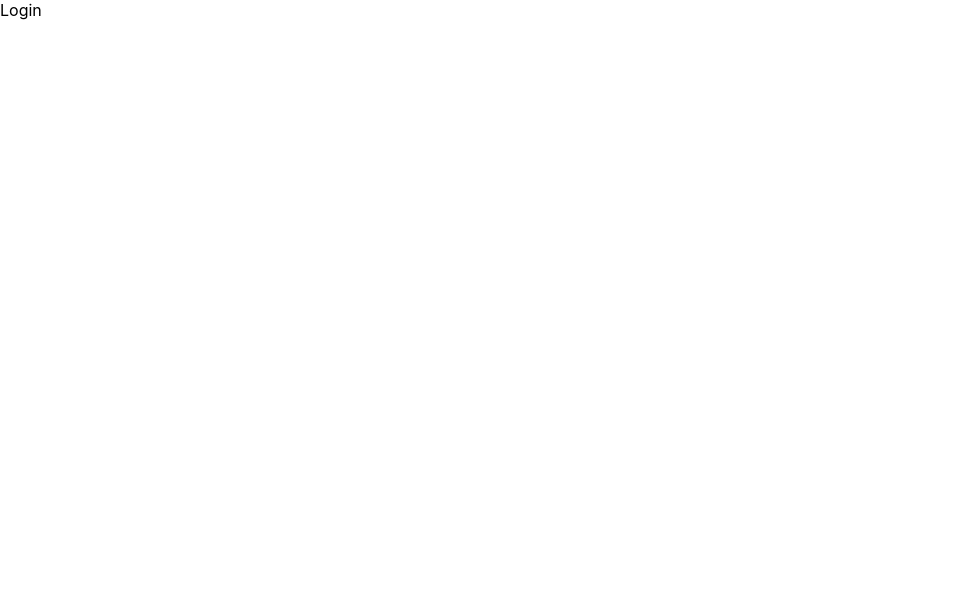
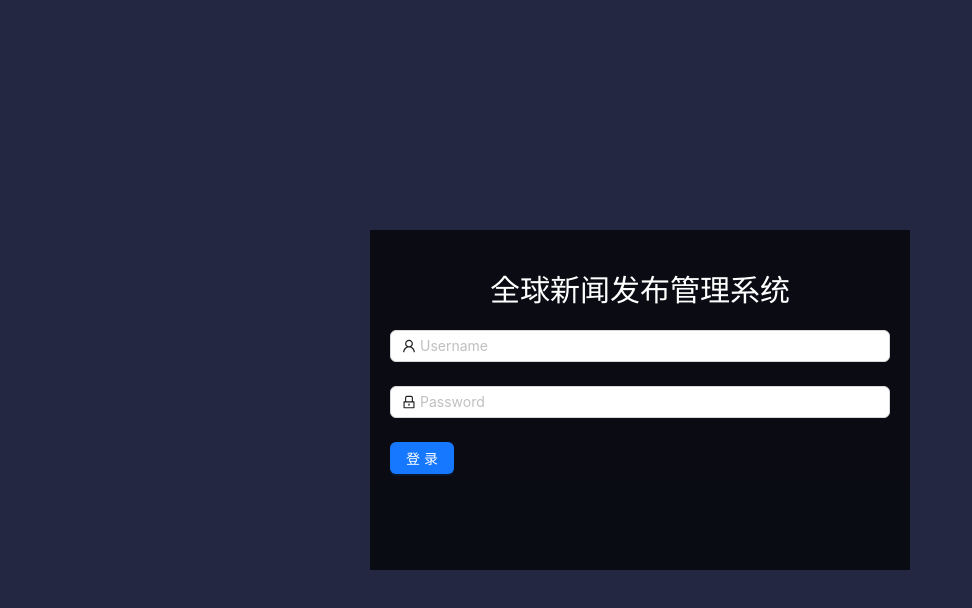
Before and after one commit to XGD1119363048/LearningReact-newssystem, a React (Create React App) app: page /#/login in a window 1280 px wide. Shown: the top 608 px of the page, without its empty margins (0-972 px from the left). Built offline with nearby package versions, Linux system fonts and the light colour scheme.

Commit message:
Login page static add

```diff
--- a/src/components/sandbox/TopHeader.js
+++ b/src/components/sandbox/TopHeader.js
@@ -1,4 +1,5 @@
 import React, { useState } from 'react'
+import { useNavigate } from 'react-router-dom'
 import {
   MenuFoldOutlined,
   MenuUnfoldOutlined,
@@ -13,6 +14,8 @@ export default function TopHeader() {
   const {
     token: { colorBgContainer },
   } = theme.useToken();
+
+  const navigate = useNavigate()
 
   const items = [
     {
@@ -48,7 +51,14 @@ export default function TopHeader() {
         float: 'right'
       }}>
         <span>欢迎admin回来</span>
-        <Dropdown menu={{ items }}>
+        <Dropdown menu={{ items, onClick: ({ key }) => {
+          if (key === '2') {
+            localStorage.removeItem('token')
+            navigate('/login', {
+              replace: true
+            })
+          }
+        } }}>
           <Avatar size="large" icon={<UserOutlined />} />
         </Dropdown>
       </div>
--- a/src/views/login/Login.css
+++ b/src/views/login/Login.css
@@ -0,0 +1,19 @@
+.formContainer {
+  position: fixed;
+  background-color: rgba(0, 0, 0, 0.7);
+  width: 500px;
+  height: 300px;
+  top: 50%;
+  left: 50%;
+  transform: translate(-50%, -50%);
+  padding: 20px;
+  z-index: 100;
+}
+
+.loginTitle {
+  text-align: center;
+  height: 80px;
+  line-height: 80px;
+  font-size: 30px;
+  color: white;
+}
--- a/src/views/login/Login.js
+++ b/src/views/login/Login.js
@@ -1,7 +1,60 @@
 import React from 'react'
+import { Button, Form, Input } from 'antd'
+import { UserOutlined, LockOutlined } from '@ant-design/icons'
+import './Login.css'
 
 export default function Login() {
+  const onFinish = (values) => {
+    console.log(values)
+  }
+
   return (
-    <div>Login</div>
+    <div style={{
+      background: 'rgb(35, 39, 65)',
+      height: '100%',
+      overflow: 'hidden'
+    }}>
+      <div className='formContainer'>
+        <div className='loginTitle'>全球新闻发布管理系统</div>
+        <Form
+          name="normal_login"
+          className="login-form"
+          onFinish={onFinish}
+        >
+          <Form.Item
+            name="username"
+            rules={[
+              {
+                required: true,
+                message: 'Please input your Username!',
+              },
+            ]}
+          >
+            <Input prefix={<UserOutlined className="site-form-item-icon" />} placeholder="Username" />
+          </Form.Item>
+          <Form.Item
+            name="password"
+            rules={[
+              {
+                required: true,
+                message: 'Please input your Password!',
+              },
+            ]}
+          >
+            <Input
+              prefix={<LockOutlined className="site-form-item-icon" />}
+              type="password"
+              placeholder="Password"
+            />
+          </Form.Item>
+
+          <Form.Item>
+            <Button type="primary" htmlType="submit" className="login-form-button">
+              登录
+            </Button>
+          </Form.Item>
+        </Form>
+      </div>
+    </div>
   )
 }
```
